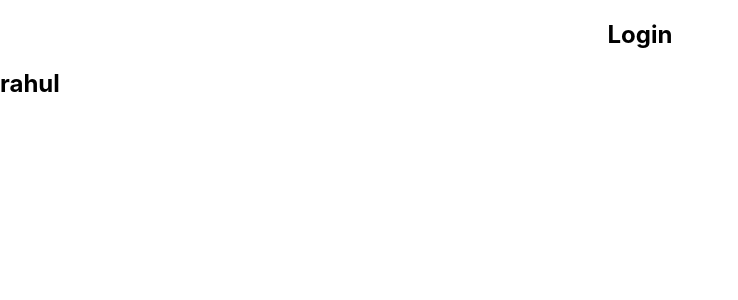
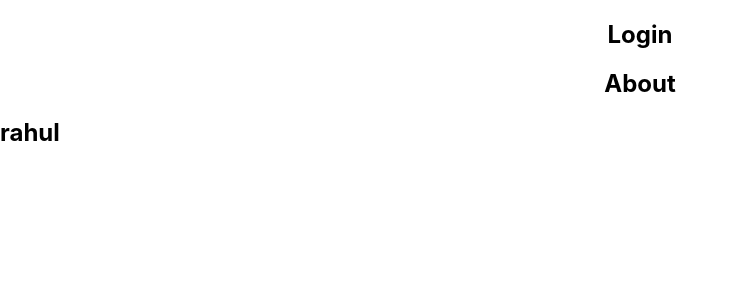
Before and after one commit to rahdeshm/webpack, a React (Create React App) app: page / in a window 1280 px wide. Shown: the top 300 px of the page, without its empty margins (0-738 px from the left). Built offline with nearby package versions, Linux system fonts and the light colour scheme.

Commit message:
about page added

```diff
--- a/src/App.js
+++ b/src/App.js
@@ -1,11 +1,13 @@
 import logo from './logo.svg';
 import './App.css';
 import Login from './Components/Login';
+import About from './Components/About';
 
 function App() {
   return (
     <div className="App">
       <Login/>
+      <About/>
     </div>
   );
 }
--- /dev/null
+++ b/src/Components/About.js
@@ -0,0 +1,10 @@
+import React from "react";
+
+const About=()=>{
+
+    return(
+        <h2>About</h2>
+    )
+}
+
+export default About
```
